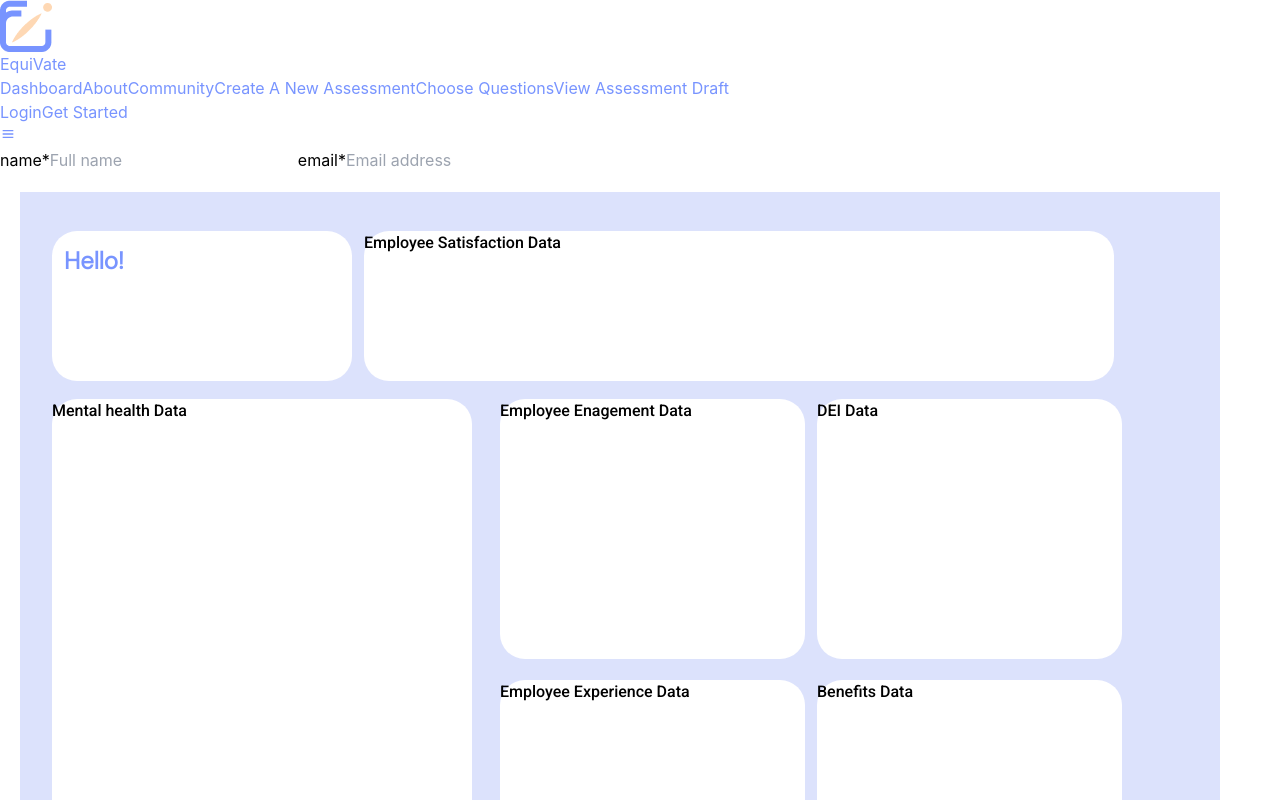
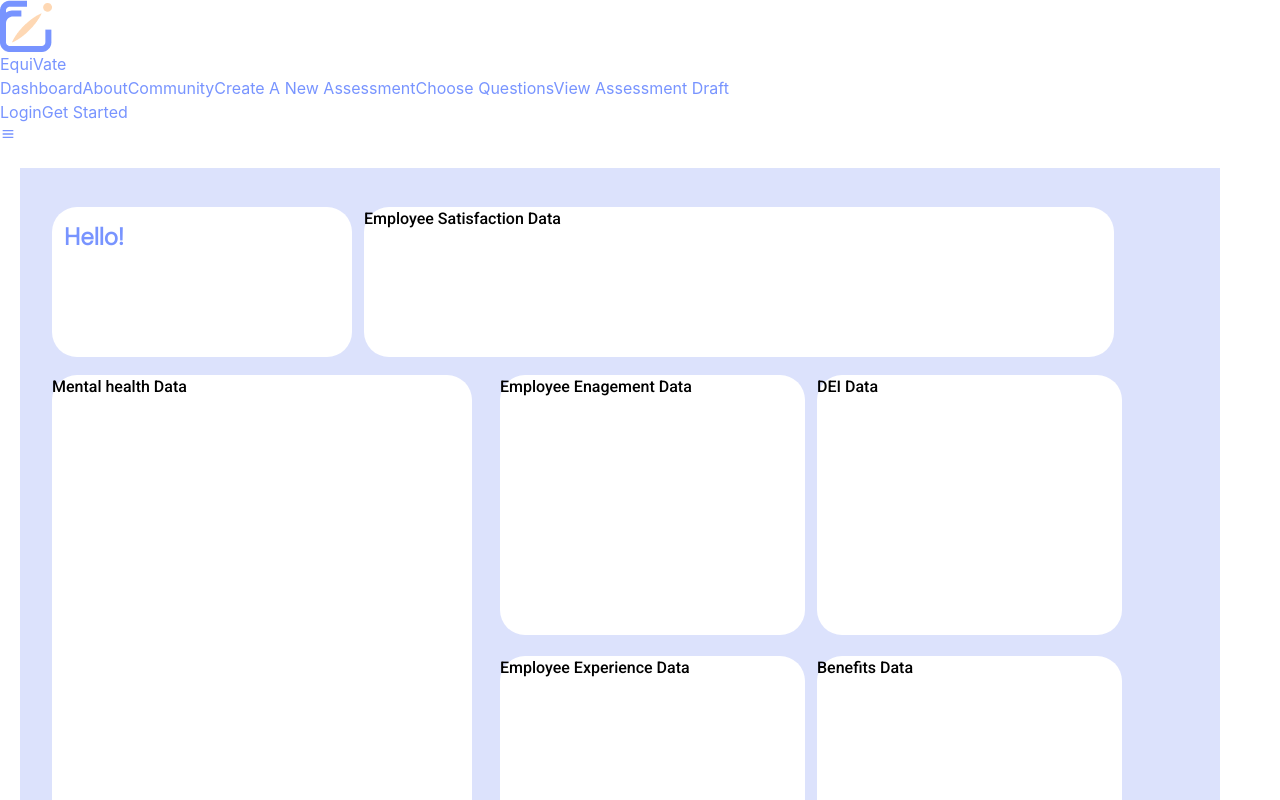
Before and after one commit to cherryontech/guava_dream_fall2023, a React (Create React App) app: page / in a window 1280 px wide. Shown: the top 800 px of the page. Built offline with nearby package versions, Linux system fonts and the light colour scheme.

Commit message:
chore: Remove unused Input components from App.js

```diff
--- a/src/App.js
+++ b/src/App.js
@@ -12,7 +12,6 @@ import ChooseQuestions from './Pages/ChooseQuestions.js';
 import Modal from './Pages/Modal/Modal.js';
 import Login from "./Login.js";
 import Signup from './Signup.js';
-import Input from "./Input";
 
 function App() {
 
@@ -41,7 +40,6 @@ function App() {
   return (
     <BrowserRouter>
     <Navbar />
-    <Input />
     <Routes>
           <Route path="/" element={<Dashboard />} />
           <Route path="/about" element={<About />} />
```
